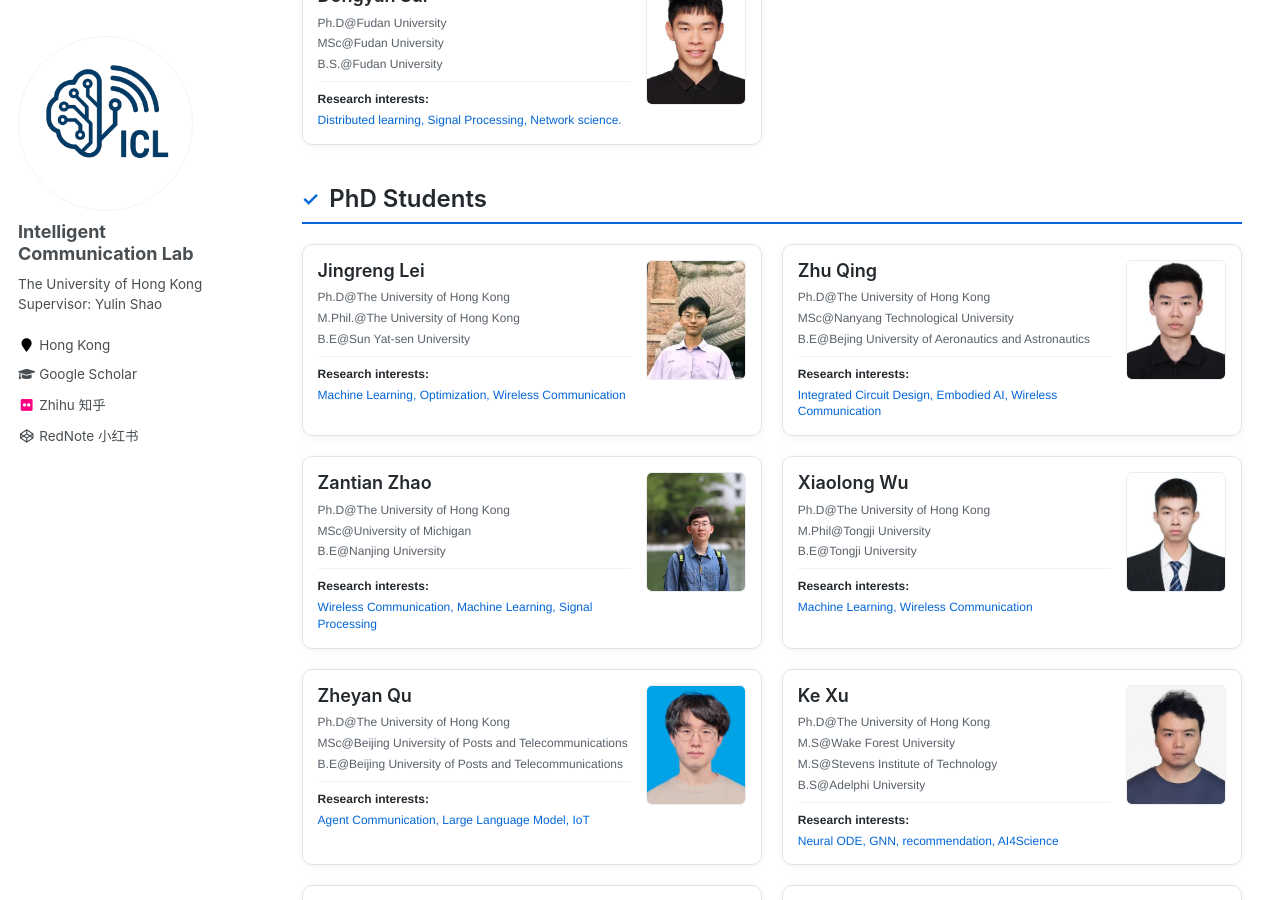
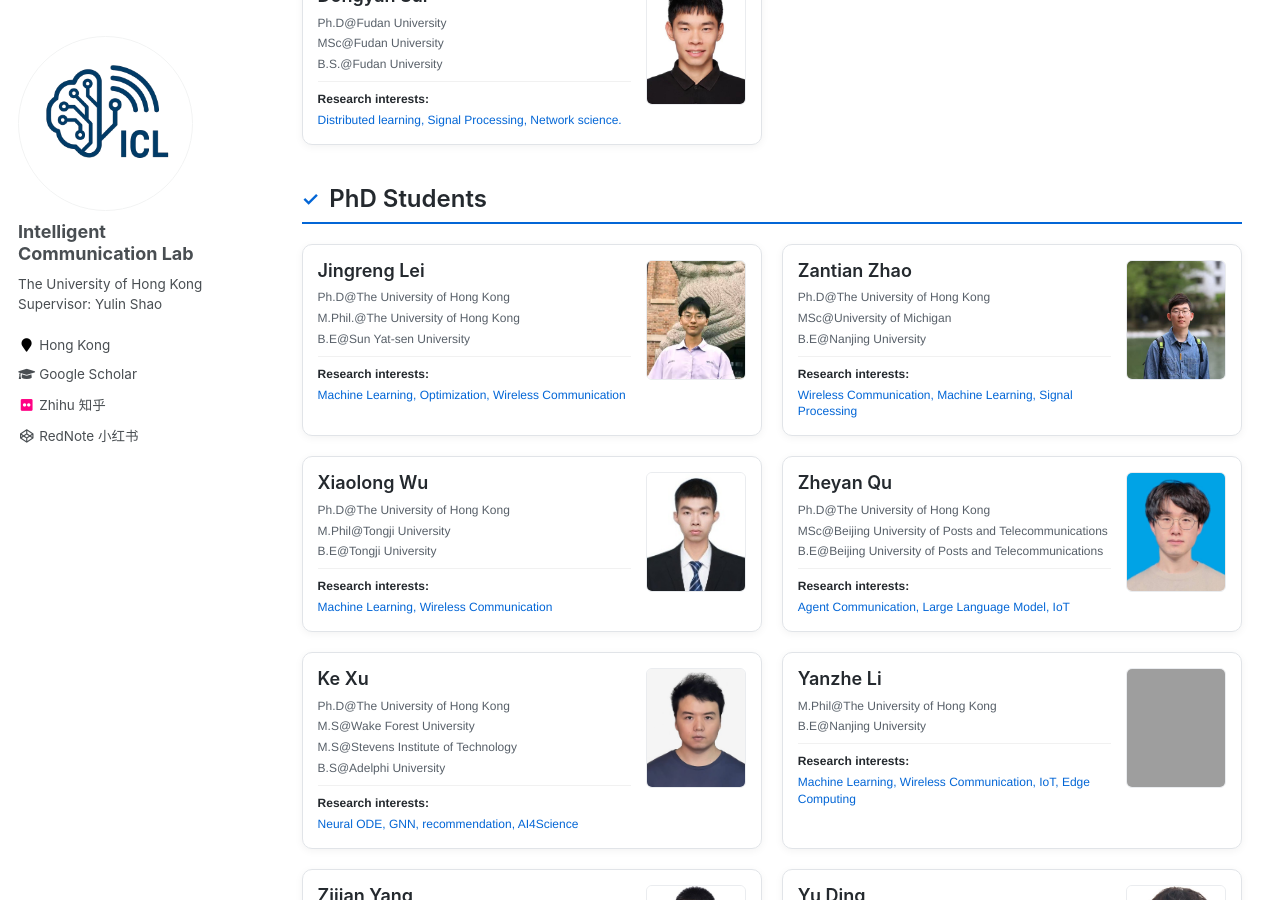
Before and after one commit to hku-icl/hku-icl.github.io, a Jekyll site: the page built from _pages/ppl.md, in a window 1280 px wide and 900 px high, scrolled down 547 px, cut to the strip 0-900 px from the top of the window. Built offline with Jekyll 4.4.1, drawn with Linux system fonts in a browser that asks for light colours; grey boxes are pictures that could not be loaded.

Commit message:
Update ppl.md

```diff
--- a/_pages/ppl.md
+++ b/_pages/ppl.md
@@ -187,7 +187,7 @@ author_profile: true
         </div>
       </div>
       <div class="member-photo">
-        <img src="/images/maojun2026.jpg" alt="Maojun Zhang">
+        <img src="/images/ppl/maojun2026.jpg" alt="Maojun Zhang">
       </div>
     </div>
 
@@ -246,23 +246,6 @@ author_profile: true
       </div>
       <div class="member-photo">
         <img src="/images/jingreng.jpg" alt="Jingreng Lei">
-      </div>
-    </div>
-
-    <!-- Zhu Qing -->
-    <div class="team-card">
-      <div class="member-info">
-        <h3 class="member-name">Zhu Qing</h3>
-        <p class="member-degree">Ph.D@The University of Hong Kong</p>
-        <p class="member-degree">MSc@Nanyang Technological University</p>
-        <p class="member-degree">B.E@Bejing University of Aeronautics and Astronautics</p>
-        <div class="member-interest">
-          <p class="interest-label">Research interests:</p>
-          <p class="interest-content">Integrated Circuit Design, Embodied AI, Wireless Communication</p>
-        </div>
-      </div>
-      <div class="member-photo">
-        <img src="/images/qingzhu.jpg" alt="Zhu Qing">
       </div>
     </div>
 
```
